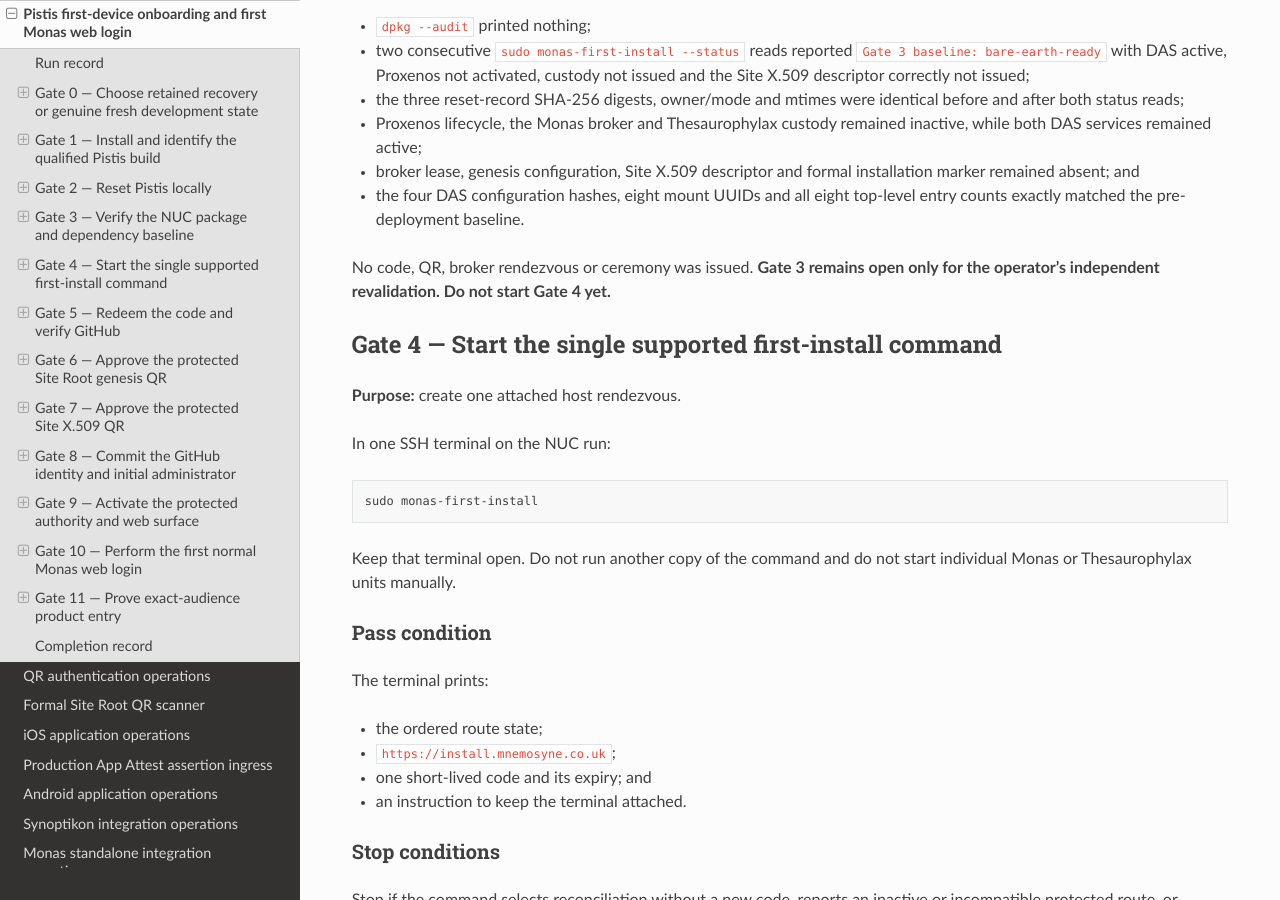
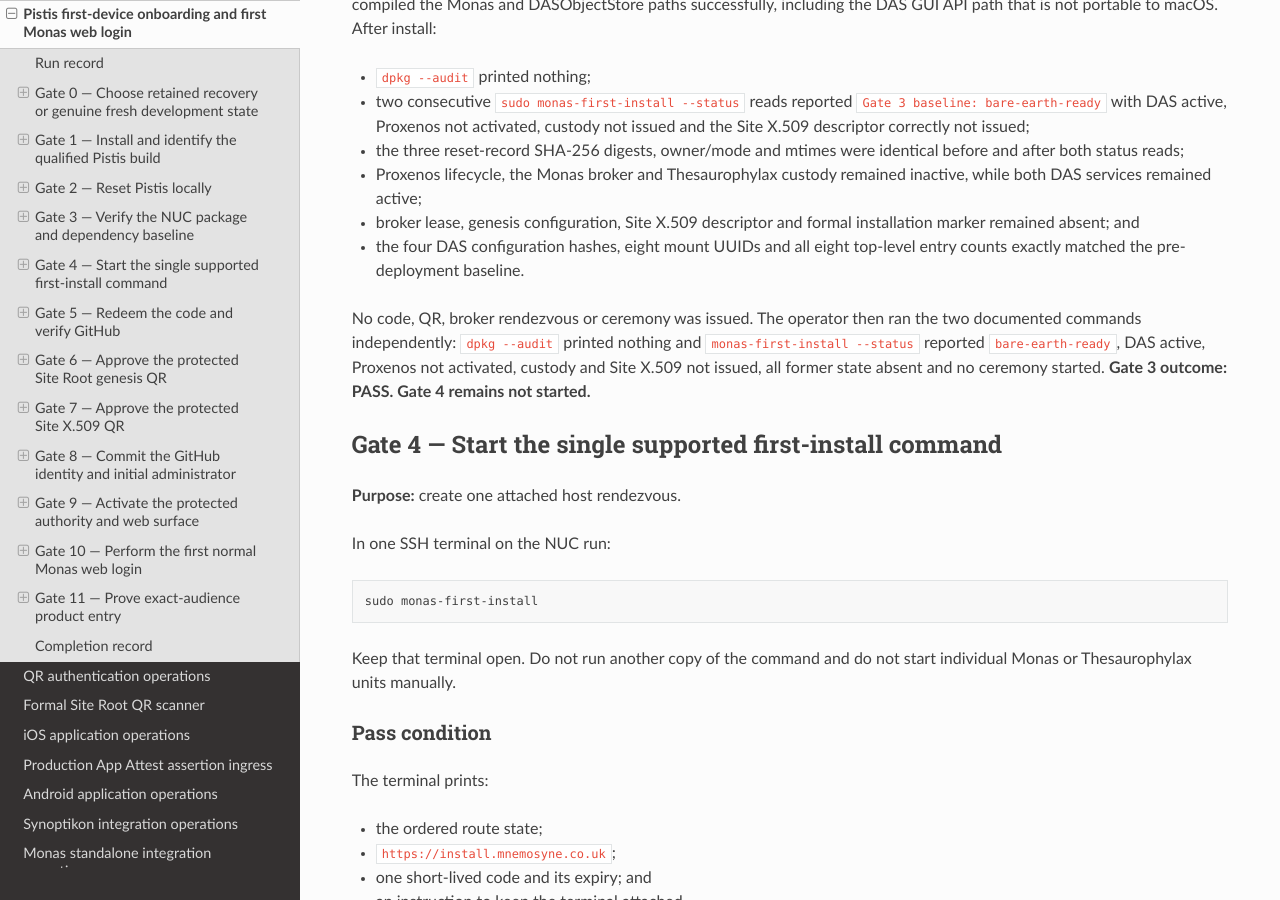
Before and after one commit to sagrudd/pistis, a Sphinx documentation site: the page built from docs/operations/monas-first-web-login-runbook.md, in a window 1280 px wide and 900 px high, scrolled down 6604 px. Built offline with Sphinx 7.4.7 and the Read the Docs theme 3.1.0, drawn with Linux system fonts in a browser that asks for light colours; the version number could not be read and is left out; some of the changed text lies outside the part shown.

Commit message:
Close Gate 3 after operator revalidation

```diff
--- a/docs/operations/monas-first-web-login-runbook.md
+++ b/docs/operations/monas-first-web-login-runbook.md
@@ -39,7 +39,7 @@ Create one run record before starting:
 | Pistis version, build and source revision | `0.23.0` (`47`); `3c7d9b5a5c77445fd3aa54cf249b65dd7c61790c`; signed IPA SHA-256 `84d3246dbf4bae0b482ba8d1699b322727741368bc536b4b3e84098dc2a1dc79` |
 | iPhone model and iOS version | iPhone 14 Pro Max (`iPhone15,3`); iOS `26.6.1` (`23G83`) |
 | Native Monas HTTPS origin | Not issued. The prior `https://192.168.0.193:8443` generation is ineligible after Gate 0; a new origin is recorded only when the new installation issues it. |
-| Outcome of each gate | **Gate 0: PASS** (attended reset and idempotent live acceptance passed). **Gate 1: PASS** (operator observed Pistis `0.23.0 (47)` in About). **Gate 2: PASS** (operator reports local Pistis reset complete). Gate 3: implementation qualified; awaiting operator revalidation after r143 deployment. Gates 4–10: not started. |
+| Outcome of each gate | **Gate 0: PASS** (attended reset and idempotent live acceptance passed). **Gate 1: PASS** (operator observed Pistis `0.23.0 (47)` in About). **Gate 2: PASS** (operator reports local Pistis reset complete). **Gate 3: PASS** (operator independently observed the r143 `bare-earth-ready` baseline and a clean package audit). Gates 4–10: not started. |
 
 Do not record QR payloads, bootstrap codes, browser capabilities, cookies,
 provider tokens, private keys or complete signed proofs.
@@ -333,8 +333,12 @@ including the DAS GUI API path that is not portable to macOS. After install:
 - the four DAS configuration hashes, eight mount UUIDs and all eight
   top-level entry counts exactly matched the pre-deployment baseline.
 
-No code, QR, broker rendezvous or ceremony was issued. **Gate 3 remains open
-only for the operator's independent revalidation. Do not start Gate 4 yet.**
+No code, QR, broker rendezvous or ceremony was issued. The operator then ran
+the two documented commands independently: `dpkg --audit` printed nothing and
+`monas-first-install --status` reported `bare-earth-ready`, DAS active,
+Proxenos not activated, custody and Site X.509 not issued, all former state
+absent and no ceremony started. **Gate 3 outcome: PASS. Gate 4 remains not
+started.**
 
 ## Gate 4 — Start the single supported first-install command
 
```
